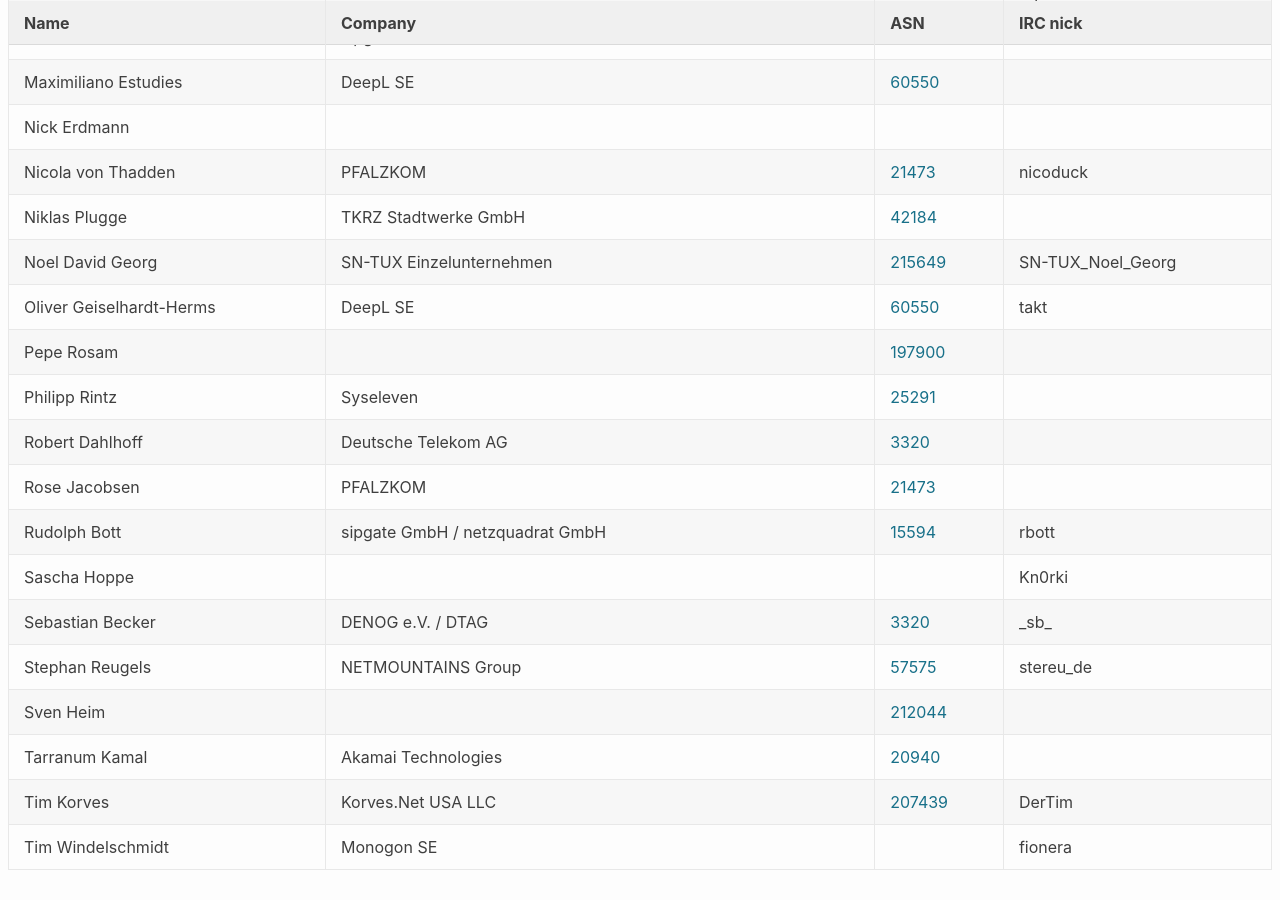
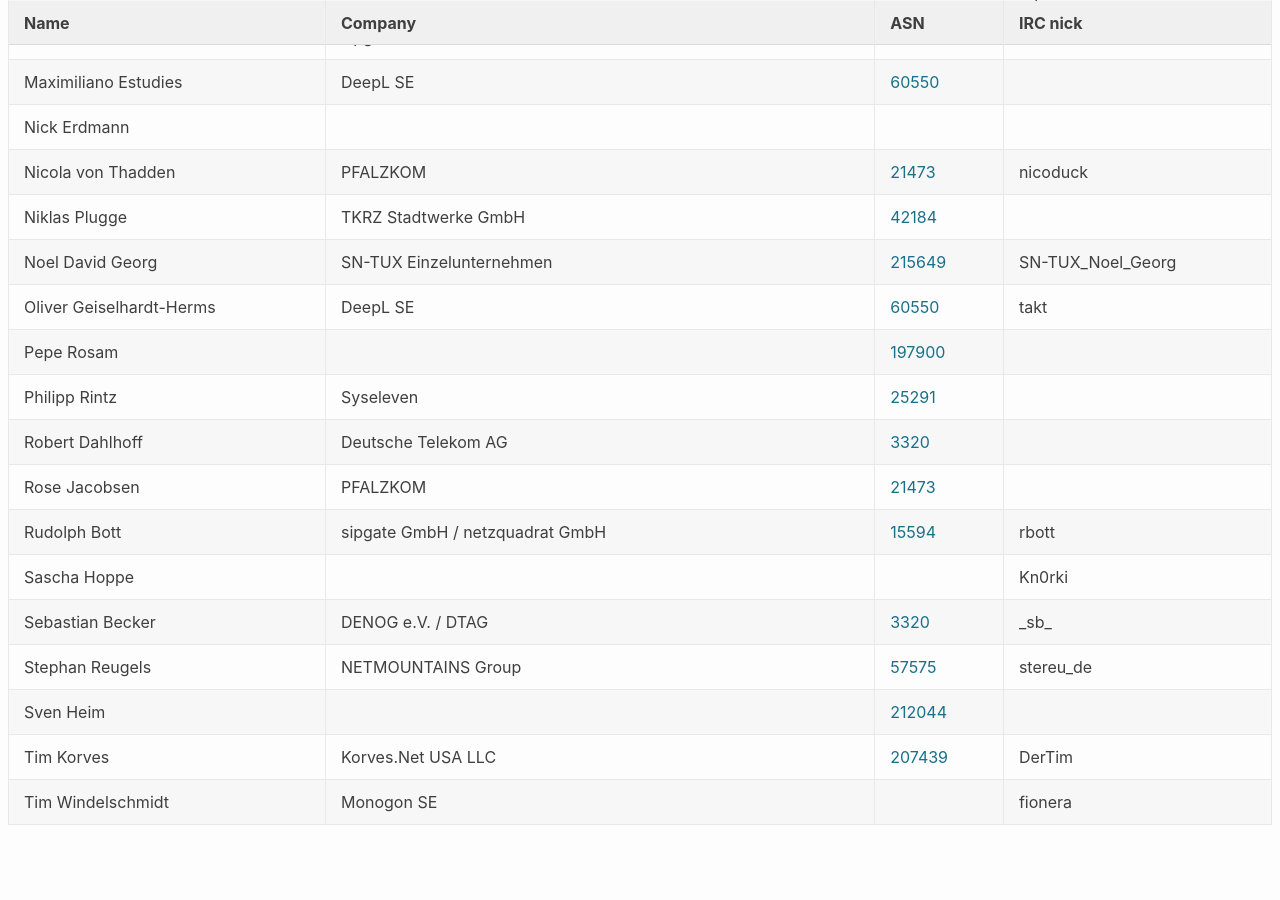
Before and after one commit to denog/pretix-attendeelist, a Jekyll site: the page built from denog-meetup-2024-03/index.markdown, in a window 1280 px wide and 900 px high, scrolled down 1389 px. Built offline with Jekyll 4.4.1, drawn with Linux system fonts in a browser that asks for light colours; after the commit the page ends 2244 px from its top, so only the background shows below that.

Commit message:
Latest data: Tue Apr  9 14:10:00 UTC 2024

```diff
--- a/_data/attendees_denog-meetup-2024-03.json
+++ b/_data/attendees_denog-meetup-2024-03.json
@@ -276,12 +276,6 @@
     "asn": "212044"
   },
   {
-    "name": "Tarranum Kamal",
-    "company": "Akamai Technologies",
-    "irc": null,
-    "asn": "20940"
-  },
-  {
     "name": "Tim Korves",
     "company": "Korves.Net USA LLC",
     "irc": "DerTim",
```
